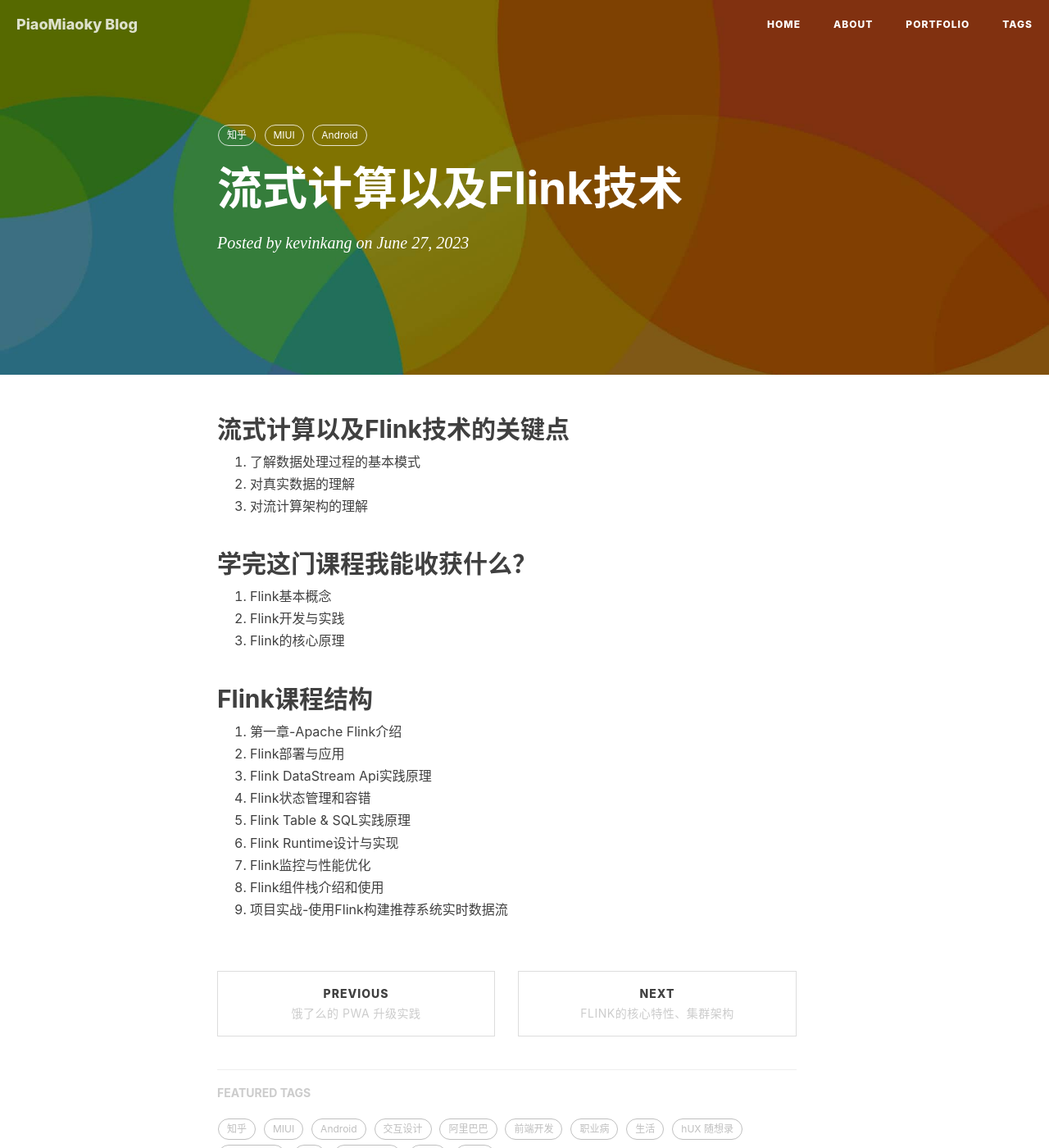
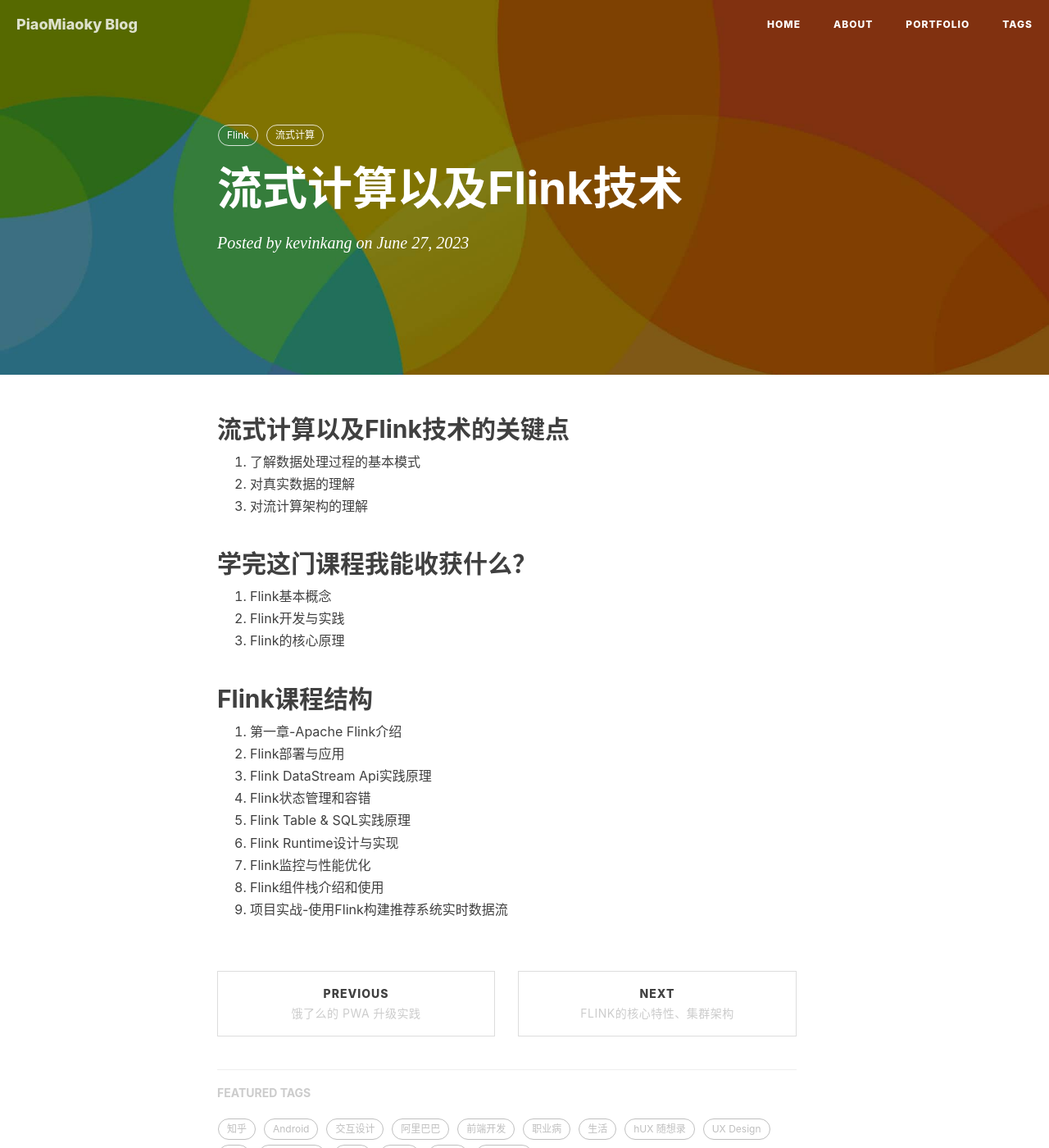
Before and after one commit to PiaoMiaoky/PiaoMiaoky.github.io, a Jekyll site: the page built from _posts/2023-06-13-redis-scene.markdown, in a window 1280 px wide and 1400 px high. Shown: the whole window at 82% size. Built offline with Jekyll 4.4.1, drawn with Linux system fonts in a browser that asks for light colours; nearby versions of some CDN libraries; comment, search, counter and statistics services are not loaded.

Commit message:
修改flink文稿tag

```diff
--- a/_posts/2023-06-13-redis-scene.markdown
+++ b/_posts/2023-06-13-redis-scene.markdown
@@ -5,9 +5,8 @@ date:       2023-06-27 01:51:00
 author:     "kevinkang"
 header-img: "img/post-bg-miui6.jpg"
 tags:
-    - 知乎
-    - MIUI
-    - Android
+    - Flink
+    - 流式计算
 ---
 
 ## 流式计算以及Flink技术的关键点
--- a/_posts/2023-06-27-flink-core-content.markdown
+++ b/_posts/2023-06-27-flink-core-content.markdown
@@ -5,9 +5,8 @@ date:       2023-06-27 01:51:00
 author:     "kevinkang"
 header-img: "img/post-bg-miui6.jpg"
 tags:
-    - 知乎
-    - MIUI
-    - Android
+    - Flink
+    - 流式计算
 ---
 ## Apache Flink核心特性
 1. 统一数据处理组件栈,处理不同类型的数据需求(batch,stream,Machine Learning,graph)
--- a/_posts/2023-06-27-flink-first.markdown
+++ b/_posts/2023-06-27-flink-first.markdown
@@ -5,9 +5,7 @@ date:       2023-06-27 01:51:00
 author:     "kevinkang"
 header-img: "img/post-bg-miui6.jpg"
 tags:
-    - 知乎
-    - MIUI
-    - Android
+    - Flink
 ---
 ## Apache Flink介绍
 ### 大数据处理计算模式
--- a/_posts/2023-06-28-flink-cluster-deploy-standalone.markdown
+++ b/_posts/2023-06-28-flink-cluster-deploy-standalone.markdown
@@ -5,9 +5,7 @@ date:       2023-06-28 02:14:00
 author:     "kevinkang"
 header-img: "img/post-bg-miui6.jpg"
 tags:
-    - 知乎
-    - MIUI
-    - Android
+    - Flink
 ---
 ## Standalone集群
 <br>![img](/img/in-post/post-flink/img_23.png)
```
